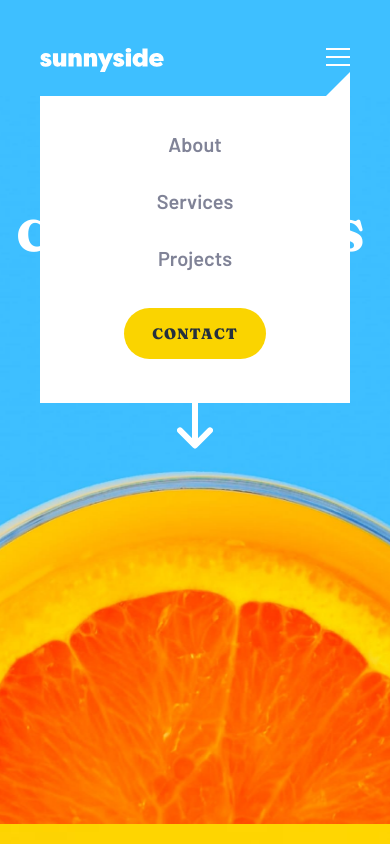
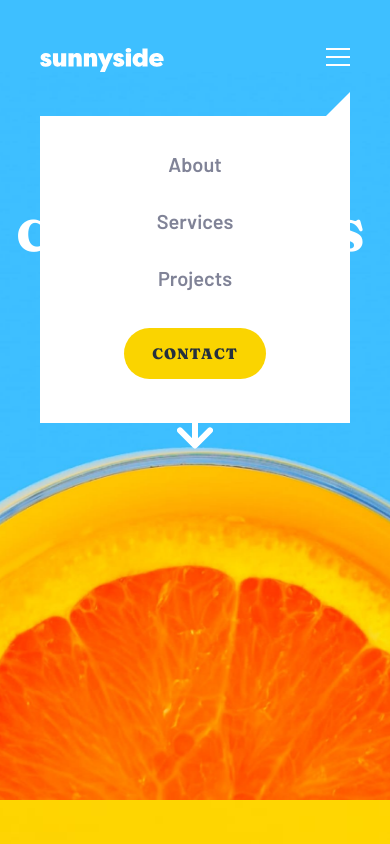
Before and after one commit to JakubM-I/agency-landing-page, a React (Vite) app: page / in a window 390 px wide. Both pictures are taken after a click on the button 338 px from the left and 57 px from the top of the page. Shown: the top 844 px of the page. Built offline with nearby package versions, Linux system fonts and the light colour scheme.

Commit message:
Correct mobile menu styling

```diff
--- a/src/components/MobileMenu/index.tsx
+++ b/src/components/MobileMenu/index.tsx
@@ -1,8 +1,8 @@
 const MobileMenu: React.FC  = () => {
     return (
-        <>
-        <div className="mobile-menu-path bg-white h-[24px] w-[24px] ms-auto me-0"></div>
-            <div className="absolute left-0 right-0 w-[calc(100%-48px)] sx:w-[calc(100%-80px)] mx-auto z-5">
+        <div className="absolute left-0 right-0 w-[calc(100%-48px)] sx:w-[calc(100%-80px)] mx-auto pt-5 z-5">
+            <div className="mobile-menu-path bg-white h-[24px] w-[24px] ms-auto me-0"></div>
+            <div >
             <ul className="flex flex-col gap-8 bg-white pt-9 pb-10 list-none text-grey-550 text-preset-9 items-center justify-center">
                     <li><a href="#" className="">About</a></li>
                     <li><a href="#" className="">Services</a></li>
@@ -11,7 +11,7 @@ const MobileMenu: React.FC  = () => {
                         <a href="#" className=" bg-yellow-500 border-none rounded-[28px] px-7 py-4 transitions-menu hover:bg-[#f7f7f740] text-preset-8 uppercase text-grey-950 ">Contact</a></li>
                 </ul>
         </div>
-        </>
+        </div>
 
     )
 };
```
